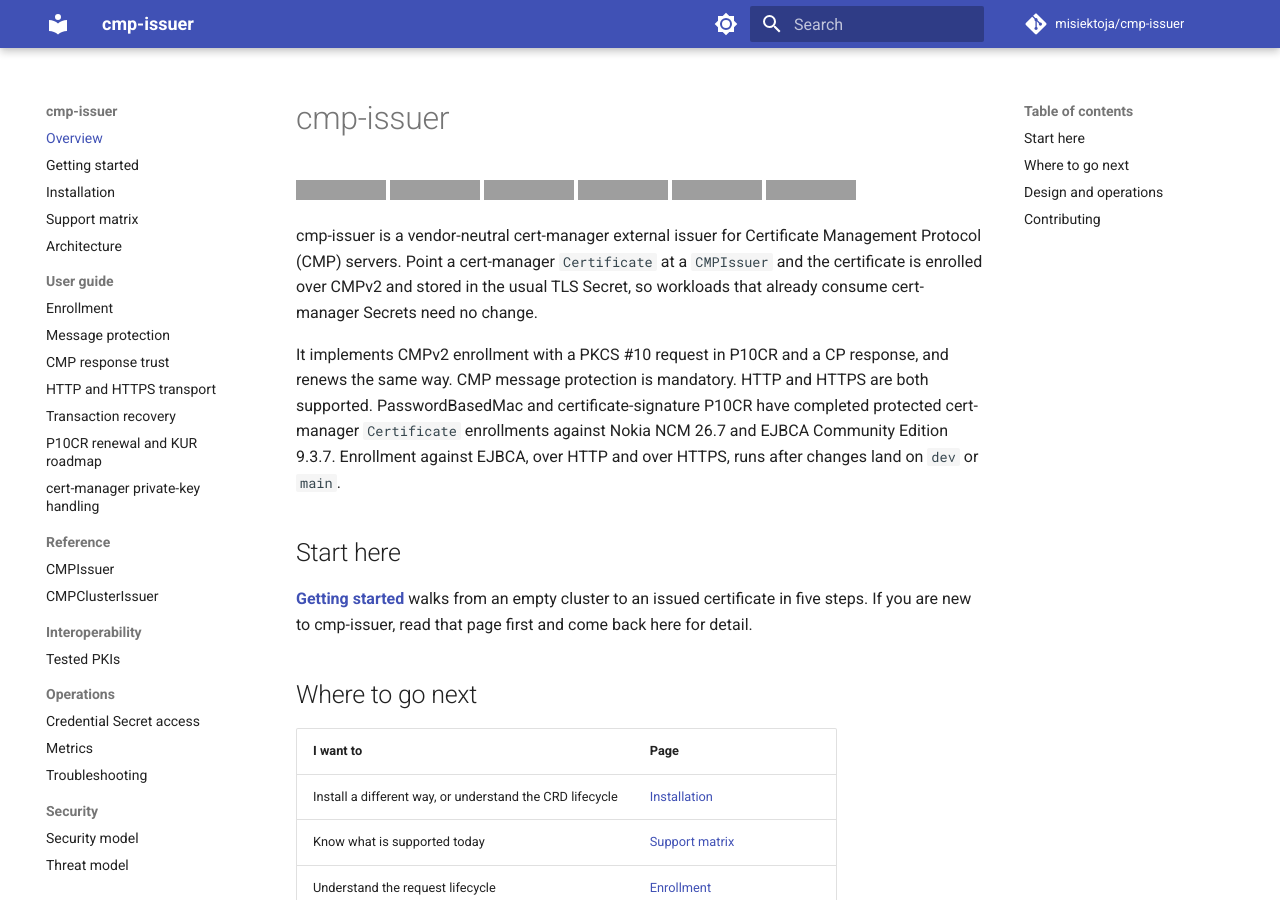
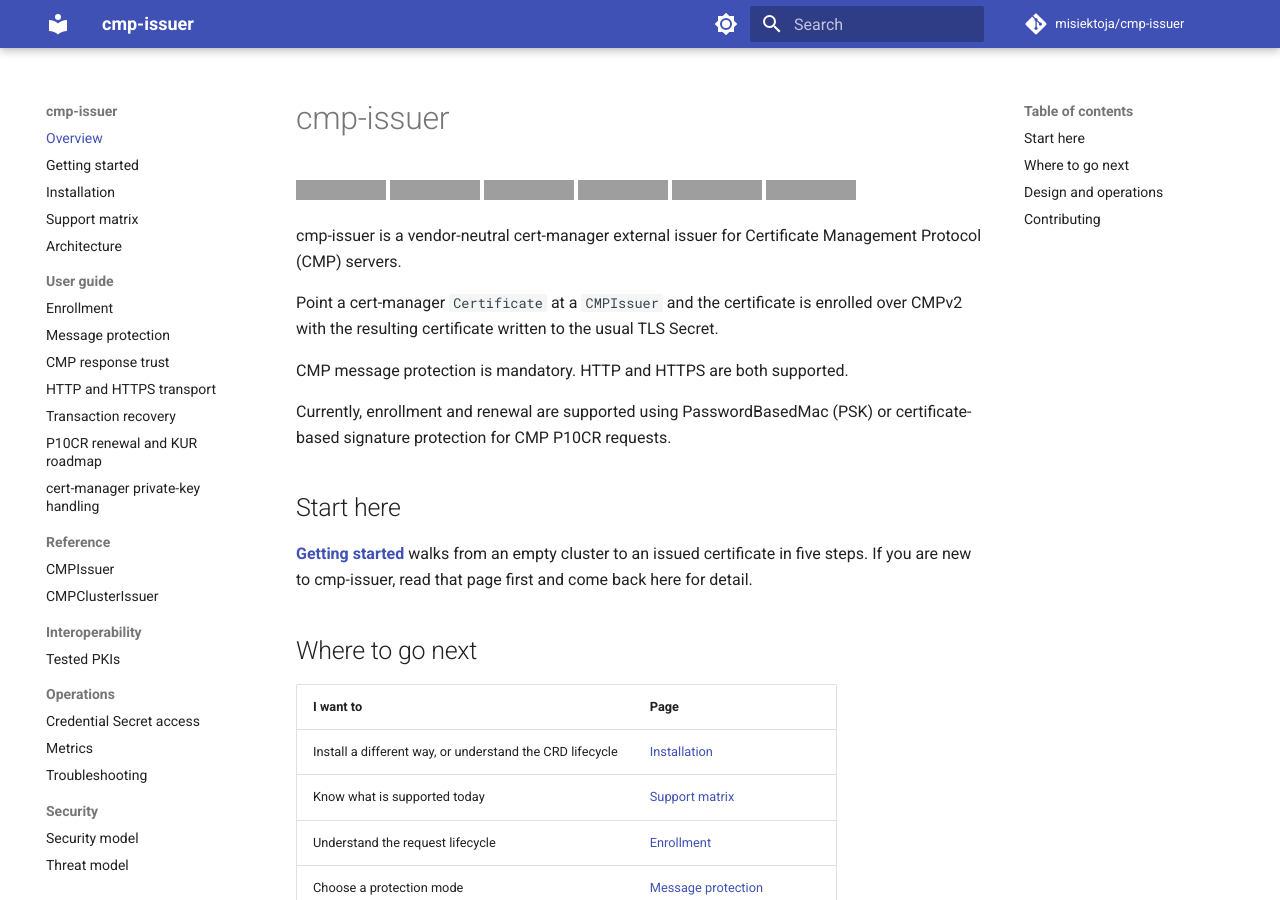
Before and after one commit to misiektoja/cmp-issuer, an MkDocs documentation site: the page built from docs/index.md, in a window 1280 px wide and 900 px high, cut to the strip 0-900 px from the top of the window. Built offline with MkDocs 1.6.1 and Material for MkDocs 9.7.7, drawn with Linux system fonts in a browser that asks for light colours; comment, search, counter and statistics services are not loaded; grey boxes are pictures that could not be loaded.

```diff
--- a/docs/index.md
+++ b/docs/index.md
@@ -8,15 +8,13 @@
 [![OpenSSF Scorecard](https://api.securityscorecards.dev/projects/github.com/misiektoja/cmp-issuer/badge)](https://scorecard.dev/viewer/?uri=github.com/misiektoja/cmp-issuer)
 
 cmp-issuer is a vendor-neutral cert-manager external issuer for Certificate Management Protocol (CMP)
-servers. Point a cert-manager `Certificate` at a `CMPIssuer` and the certificate is enrolled over CMPv2
-and stored in the usual TLS Secret, so workloads that already consume cert-manager Secrets need no
-change.
+servers.
 
-It implements CMPv2 enrollment with a PKCS #10 request in P10CR and a CP response, and renews the same
-way. CMP message protection is mandatory. HTTP and HTTPS are both supported. PasswordBasedMac and
-certificate-signature P10CR have completed protected cert-manager `Certificate` enrollments against
-Nokia NCM 26.7 and EJBCA Community Edition 9.3.7. Enrollment against EJBCA, over HTTP and over HTTPS,
-runs after changes land on `dev` or `main`.
+Point a cert-manager `Certificate` at a `CMPIssuer` and the certificate is enrolled over CMPv2 with the resulting certificate written to the usual TLS Secret.
+
+CMP message protection is mandatory. HTTP and HTTPS are both supported.
+
+Currently, enrollment and renewal are supported using PasswordBasedMac (PSK) or certificate-based signature protection for CMP P10CR requests.
 
 ## Start here
 
```
Also changed, not shown: README.md (+5 -9 lines), charts/cmp-issuer/README.md (+4 -6 lines).
